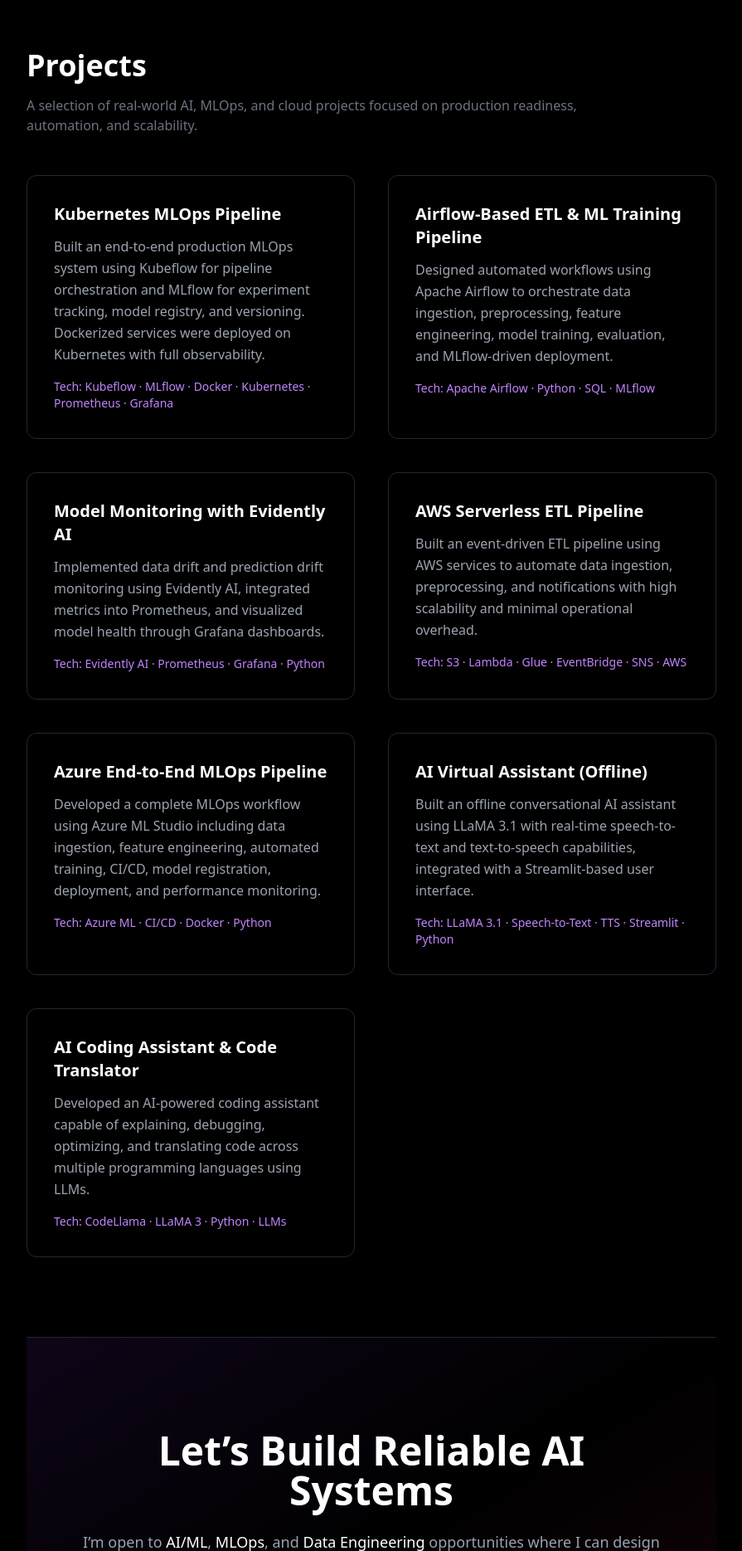
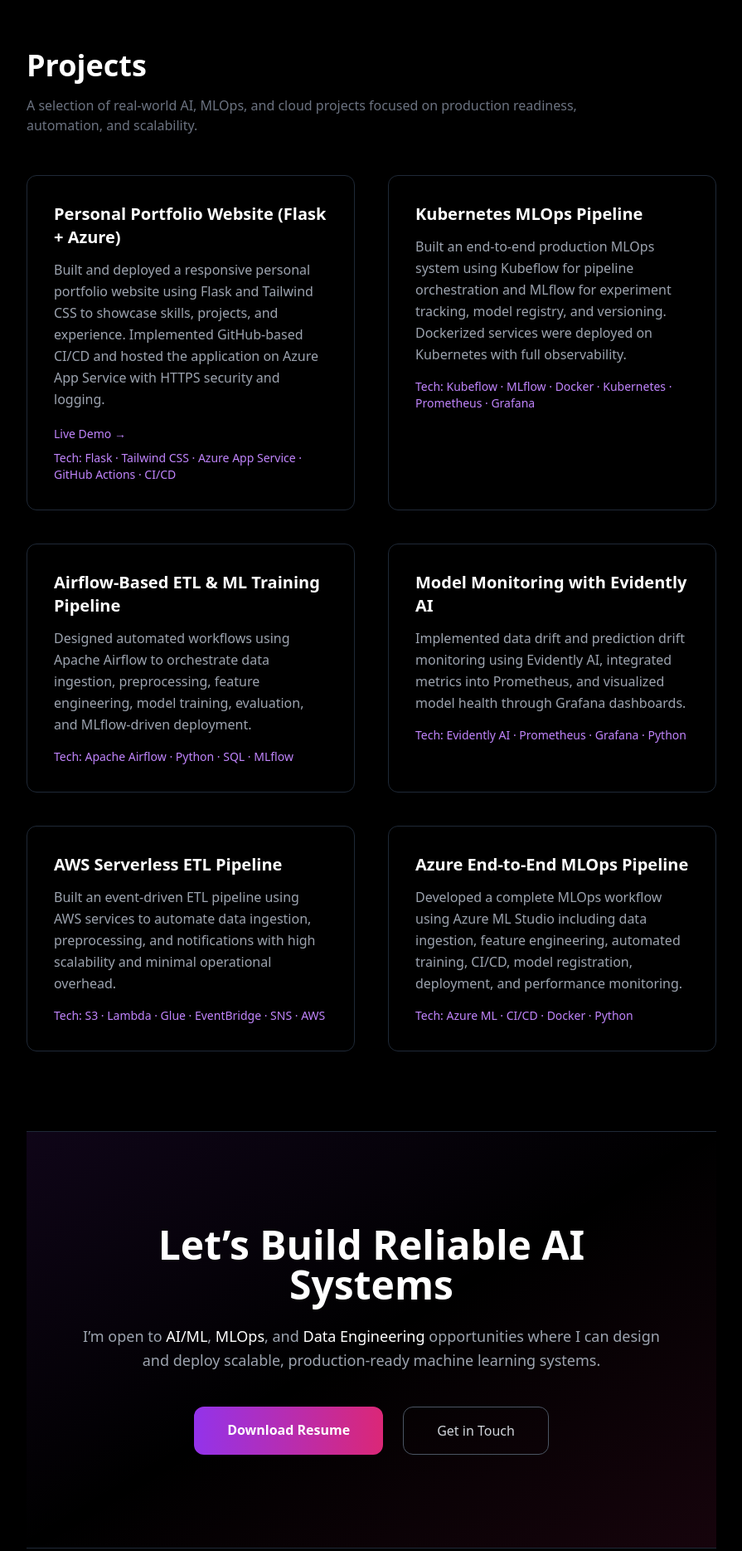
Before and after one commit to biliyajanardhan/PORTFOLIO, a Flask app: page / in a window 1280 px wide. Shown: the part 4075-5944 px from the top of the page at 83% size, without its empty margins (336-1231 px from the left). Run offline with Flask 3, Linux system fonts and the light colour scheme; some libraries are stand-ins or nearby versions.

Commit message:
third commit - Flask portfolio

```diff
--- a/templates/index.html
+++ b/templates/index.html
@@ -508,7 +508,30 @@
 
   <div class="grid md:grid-cols-2 gap-10 max-w-6xl">
 
-    <!-- Project 1 -->
+    <!-- Project 1: Portfolio -->
+    <div class="border border-gray-800 rounded-xl p-8 hover:border-purple-500 transition">
+      <h3 class="text-xl font-semibold text-white mb-3">
+        Personal Portfolio Website (Flask + Azure)
+      </h3>
+      <p class="text-gray-400 leading-relaxed mb-4">
+        Built and deployed a responsive personal portfolio website using
+        Flask and Tailwind CSS to showcase skills, projects, and experience.
+        Implemented GitHub-based CI/CD and hosted the application on Azure
+        App Service with HTTPS security and logging.
+      </p>
+      <a
+        href="https://janardhana-portfolio-fabzakf5ergueqhn.southindia-01.azurewebsites.net/"
+        target="_blank"
+        class="text-sm text-purple-400 hover:underline"
+      >
+        Live Demo →
+      </a>
+      <p class="text-sm text-purple-400 mt-2">
+        Tech: Flask · Tailwind CSS · Azure App Service · GitHub Actions · CI/CD
+      </p>
+    </div>
+
+    <!-- Project 2 -->
     <div class="border border-gray-800 rounded-xl p-8 hover:border-purple-500 transition">
       <h3 class="text-xl font-semibold text-white mb-3">
         Kubernetes MLOps Pipeline
@@ -524,7 +547,7 @@
       </p>
     </div>
 
-    <!-- Project 2 -->
+    <!-- Project 3 -->
     <div class="border border-gray-800 rounded-xl p-8 hover:border-purple-500 transition">
       <h3 class="text-xl font-semibold text-white mb-3">
         Airflow-Based ETL & ML Training Pipeline
@@ -539,7 +562,7 @@
       </p>
     </div>
 
-    <!-- Project 3 -->
+    <!-- Project 4 -->
     <div class="border border-gray-800 rounded-xl p-8 hover:border-purple-500 transition">
       <h3 class="text-xl font-semibold text-white mb-3">
         Model Monitoring with Evidently AI
@@ -554,7 +577,7 @@
       </p>
     </div>
 
-    <!-- Project 4 -->
+    <!-- Project 5 -->
     <div class="border border-gray-800 rounded-xl p-8 hover:border-purple-500 transition">
       <h3 class="text-xl font-semibold text-white mb-3">
         AWS Serverless ETL Pipeline
@@ -569,7 +592,7 @@
       </p>
     </div>
 
-    <!-- Project 5 -->
+    <!-- Project 6 -->
     <div class="border border-gray-800 rounded-xl p-8 hover:border-purple-500 transition">
       <h3 class="text-xl font-semibold text-white mb-3">
         Azure End-to-End MLOps Pipeline
@@ -584,38 +607,9 @@
       </p>
     </div>
 
-    <!-- Project 6 -->
-    <div class="border border-gray-800 rounded-xl p-8 hover:border-purple-500 transition">
-      <h3 class="text-xl font-semibold text-white mb-3">
-        AI Virtual Assistant (Offline)
-      </h3>
-      <p class="text-gray-400 leading-relaxed mb-4">
-        Built an offline conversational AI assistant using LLaMA 3.1 with
-        real-time speech-to-text and text-to-speech capabilities,
-        integrated with a Streamlit-based user interface.
-      </p>
-      <p class="text-sm text-purple-400">
-        Tech: LLaMA 3.1 · Speech-to-Text · TTS · Streamlit · Python
-      </p>
-    </div>
-
-    <!-- Project 7 -->
-    <div class="border border-gray-800 rounded-xl p-8 hover:border-purple-500 transition">
-      <h3 class="text-xl font-semibold text-white mb-3">
-        AI Coding Assistant & Code Translator
-      </h3>
-      <p class="text-gray-400 leading-relaxed mb-4">
-        Developed an AI-powered coding assistant capable of explaining,
-        debugging, optimizing, and translating code across multiple
-        programming languages using LLMs.
-      </p>
-      <p class="text-sm text-purple-400">
-        Tech: CodeLlama · LLaMA 3 · Python · LLMs
-      </p>
-    </div>
-
   </div>
 </section>
+
 
 
     <!-- CTA -->
```
